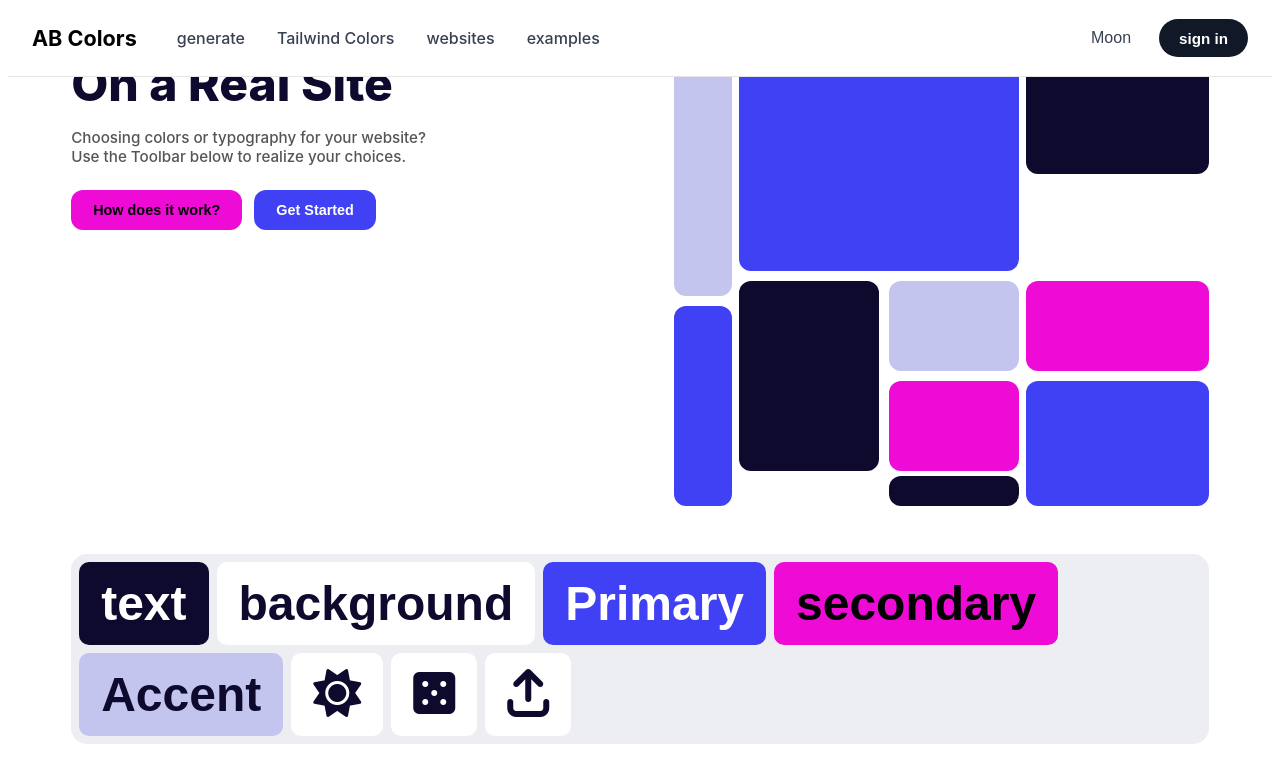
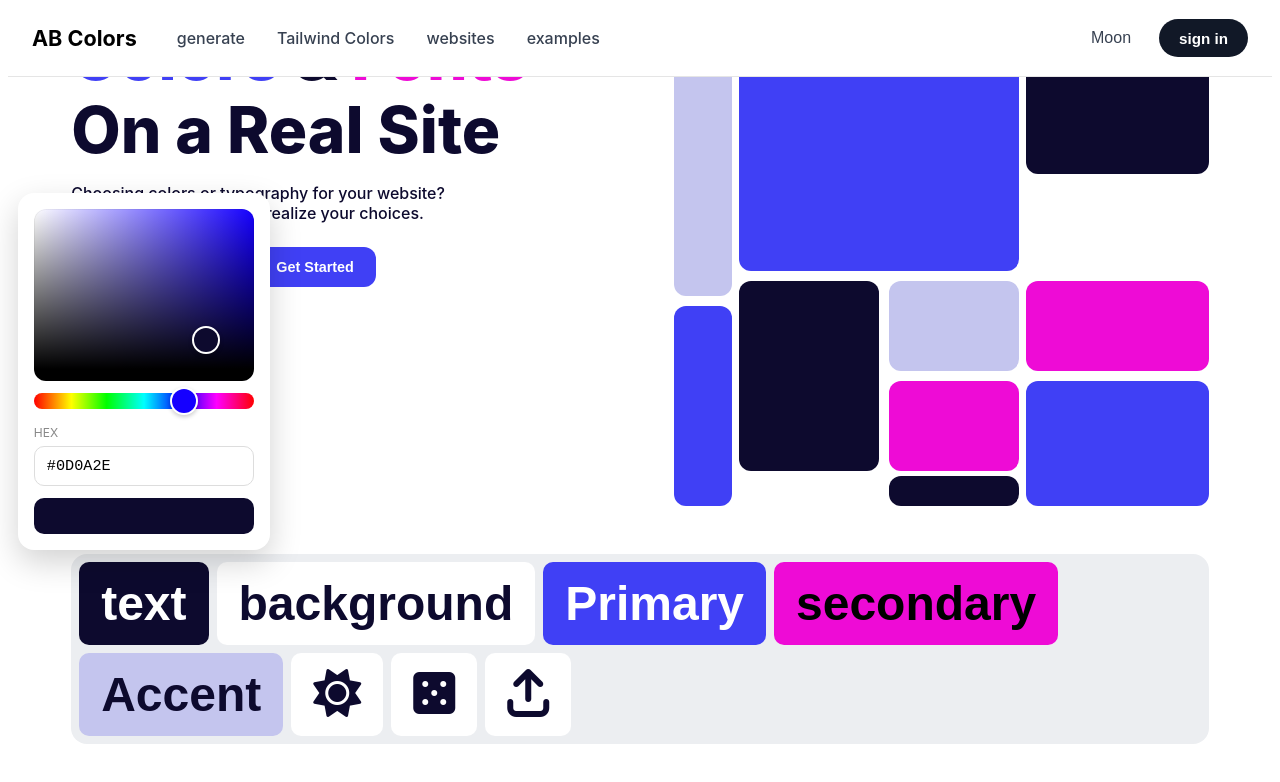
Before and after one commit to itzmitto/ab-colors-website, a React (Vite) app: page / in a window 1280 px wide. Both pictures are taken after a click on the button "text". Shown: the part 203-985 px from the top of the page. Built offline with nearby package versions, Linux system fonts and the light colour scheme.

Commit message:
react-colorful package geimporteerd voor de colors layout on click bij de toolbar buttons

```diff
--- a/package.json
+++ b/package.json
@@ -11,6 +11,7 @@
   },
   "dependencies": {
     "react": "^19.2.7",
+    "react-colorful": "^5.7.0",
     "react-dom": "^19.2.7",
     "react-router-dom": "^7.18.0"
   },
--- /dev/null
+++ b/src/components/ColorPicker.tsx
@@ -0,0 +1,44 @@
+import { useRef, useEffect } from "react";
+import { HexColorPicker, HexColorInput } from "react-colorful";
+
+interface ColorPickerProps {
+    color: string;
+    onChange: (color: string) => void;
+    onClose: () => void;
+}
+
+function ColorPicker({ color, onChange, onClose }: ColorPickerProps) {
+    const pickerRef = useRef<HTMLDivElement>(null);
+
+    useEffect(() => {
+        function handleClickOutside(e: MouseEvent) {
+            if (pickerRef.current && !pickerRef.current.contains(e.target as Node)) {
+                onClose();
+            }
+        }
+        document.addEventListener("mousedown", handleClickOutside);
+        return () => document.removeEventListener("mousedown", handleClickOutside);
+    }, [onClose]);
+
+    return (
+        <div className="color-picker-popup" ref={pickerRef}>
+            <HexColorPicker color={color} onChange={onChange} />
+
+            <div className="color-picker-hex">
+                <span className="color-picker-hex-label">HEX</span>
+                <HexColorInput
+                    color={color}
+                    onChange={onChange}
+                    prefixed
+                    className="color-picker-hex-input" />
+            </div>
+
+            <div
+                className="color-picker-preview"
+                style={{ background: color }}
+            ></div>
+        </div>
+    );
+}
+
+export default ColorPicker;
--- a/src/components/MainSection.tsx
+++ b/src/components/MainSection.tsx
@@ -1,4 +1,36 @@
+import { useState, useEffect } from "react";
+import ColorPicker from "./ColorPicker";
+
+type ColorKey = "text" | "bg" | "primary" | "secondary" | "accent";
+
+const cssVarMap: Record<ColorKey, string> = {
+    text: "--color-text",
+    bg: "--color-bg",
+    primary: "--color-primary",
+    secondary: "--color-secondary",
+    accent: "--color-accent",
+};
+
+const defaultColors: Record<ColorKey, string> = {
+    text: "#0d0a2e",
+    bg: "#f6f4f4",
+    primary: "#4040f5",
+    secondary: "#ee0bd6",
+    accent: "#c4c5ee",
+};
+
 function MainSection() {
+    const [colors, setColors] = useState<Record<ColorKey, string>>(defaultColors);
+    const [activePicker, setActivePicker] = useState<ColorKey | null>(null);
+
+    // Zodra een kleur in state verandert -> zet de bijbehorende CSS variabele op :root
+    useEffect(() => {
+        const root = document.documentElement;
+        (Object.keys(colors) as ColorKey[]).forEach((key) => {
+            root.style.setProperty(cssVarMap[key], colors[key]);
+        });
+    }, [colors]);
+
     const shakeToolbar = () => {
         const toolbar = document.querySelector(".toolbar");
         if (!toolbar) return;
@@ -6,6 +38,14 @@ function MainSection() {
         toolbar.classList.remove("toolbar-shake");
         void (toolbar as HTMLElement).offsetWidth;
         toolbar.classList.add("toolbar-shake");
+    };
+
+    const handleColorChange = (key: ColorKey, value: string) => {
+        setColors((prev) => ({ ...prev, [key]: value }));
+    };
+
+    const togglePicker = (key: ColorKey) => {
+        setActivePicker((prev) => (prev === key ? null : key));
     };
 
     return (
@@ -51,11 +91,86 @@ function MainSection() {
 
             <section id="toolbar">
                 <div className="toolbar">
-                    <button className="tool tool-text">text</button>
-                    <button className="tool tool-background">background</button>
-                    <button className="tool tool-primary">Primary</button>
-                    <button className="tool tool-secondary">secondary</button>
-                    <button className="tool tool-accent">Accent</button>
+                    <div className="tool-wrapper">
+                        <button
+                            className="tool tool-text"
+                            onClick={() => togglePicker("text")}
+                        >
+                            text
+                        </button>
+                        {activePicker === "text" && (
+                            <ColorPicker
+                                color={colors.text}
+                                onChange={(c) => handleColorChange("text", c)}
+                                onClose={() => setActivePicker(null)}
+                            />
+                        )}
+                    </div>
+
+                    <div className="tool-wrapper">
+                        <button
+                            className="tool tool-background"
+                            onClick={() => togglePicker("bg")}
+                        >
+                            background
+                        </button>
+                        {activePicker === "bg" && (
+                            <ColorPicker
+                                color={colors.bg}
+                                onChange={(c) => handleColorChange("bg", c)}
+                                onClose={() => setActivePicker(null)}
+                            />
+                        )}
+                    </div>
+
+                    <div className="tool-wrapper">
+                        <button
+                            className="tool tool-primary"
+                            onClick={() => togglePicker("primary")}
+                        >
+                            Primary
+                        </button>
+                        {activePicker === "primary" && (
+                            <ColorPicker
+                                color={colors.primary}
+                                onChange={(c) => handleColorChange("primary", c)}
+                                onClose={() => setActivePicker(null)}
+                            />
+                        )}
+                    </div>
+
+                    <div className="tool-wrapper">
+                        <button
+                            className="tool tool-secondary"
+                            onClick={() => togglePicker("secondary")}
+                        >
+                            secondary
+                        </button>
+                        {activePicker === "secondary" && (
+                            <ColorPicker
+                                color={colors.secondary}
+                                onChange={(c) => handleColorChange("secondary", c)}
+                                onClose={() => setActivePicker(null)}
+                            />
+                        )}
+                    </div>
+
+                    <div className="tool-wrapper">
+                        <button
+                            className="tool tool-accent"
+                            onClick={() => togglePicker("accent")}
+                        >
+                            Accent
+                        </button>
+                        {activePicker === "accent" && (
+                            <ColorPicker
+                                color={colors.accent}
+                                onChange={(c) => handleColorChange("accent", c)}
+                                onClose={() => setActivePicker(null)}
+                            />
+                        )}
+                    </div>
+
                     <button className="tool tool-icon" aria-label="icon1">
                         <i className="fa-solid fa-sun"></i>
                     </button>
--- a/src/styling/main.css
+++ b/src/styling/main.css
@@ -44,7 +44,7 @@ main {
 }
 
 .hero-left h1 {
-    font-size: 3rem;
+    font-size: 4rem;
     font-weight: 800;
     line-height: 1.15;
     margin: 0 0 16px;
@@ -60,9 +60,9 @@ main {
 }
 
 .hero-left p {
-    font-size: 0.95rem;
+    font-size: 1rem;
     font-weight: 500;
-    color: #555;
+    color: var(--color-text);
     margin: 0 0 4px;
     max-width: 380px;
 }
@@ -181,3 +181,65 @@ main {
         transform: translateY(0);
     }
 }
+
+
+
+.tool-wrapper {
+    position: relative;
+}
+
+.color-picker-popup {
+    position: absolute;
+    bottom: calc(100% + 12px);
+    left: 50%;
+    transform: translateX(-50%);
+    background: #fff;
+    border-radius: 16px;
+    padding: 16px;
+    box-shadow: 0 12px 32px rgba(0, 0, 0, 0.18);
+    z-index: 50;
+    width: 220px;
+}
+
+.color-picker-popup .react-colorful {
+    width: 100%;
+    height: 200px;
+}
+
+.color-picker-popup .react-colorful__saturation {
+    border-radius: 12px;
+}
+
+.color-picker-popup .react-colorful__hue {
+    height: 16px;
+    border-radius: 8px;
+    margin-top: 12px;
+}
+
+.color-picker-hex {
+    margin-top: 16px;
+}
+
+.color-picker-hex-label {
+    display: block;
+    font-size: 0.75rem;
+    color: #888;
+    margin-bottom: 6px;
+}
+
+.color-picker-hex-input {
+    width: 100%;
+    box-sizing: border-box;
+    border: 1px solid #ddd;
+    border-radius: 10px;
+    padding: 10px 12px;
+    font-size: 0.95rem;
+    font-family: monospace;
+    text-transform: uppercase;
+}
+
+.color-picker-preview {
+    margin-top: 12px;
+    height: 36px;
+    border-radius: 10px;
+}
```
Also changed, not shown: src/styling/tailwindColors.css (line endings or trailing spaces), 1 other file (tests, documents, lock files or other folders).
